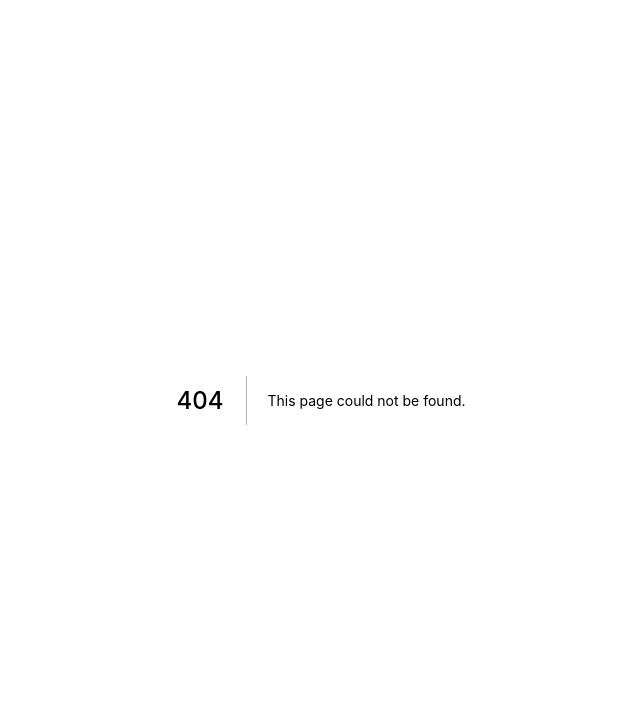
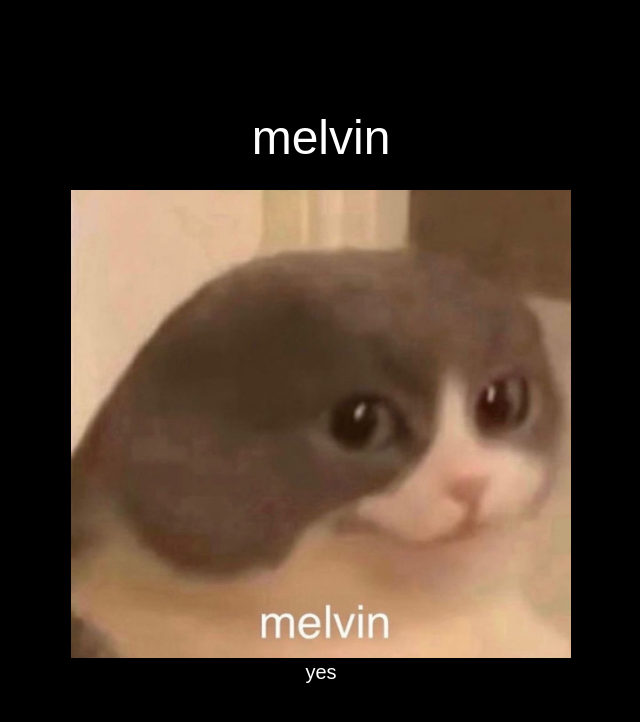
Before and after one commit to SushiWaUmai/SushiWaUmai.github.io, a Next.js app: page /melvin in a window 1280 px wide. Before the commit this address had no page. Shown: the top 722 px of the page, without its empty margins (319-959 px from the left). Built offline with nearby package versions, Linux system fonts and the light colour scheme; a web font is replaced by a local one.

Commit message:
feat: :sparkles: add melvin

```diff
--- /dev/null
+++ b/src/pages/melvin.tsx
@@ -0,0 +1,18 @@
+import React from "react";
+
+interface MelvinProps {}
+
+const Melvin: React.FC<MelvinProps> = () => {
+  return (
+    <div className="absolute top-0 left-0 right-0 bottom-0 bg-black flex justify-center align-middle items-center flex-col">
+      <h1 className="text-5xl text-white">melvin</h1>
+      <br />
+      <div>
+        <img width="500px" src="./melvin.jpeg" />
+      </div>
+      <p className="text-xl text-white">yes</p>
+    </div>
+  );
+};
+
+export default Melvin;
```
Also changed, not shown: public/melvin.jpeg (added), tsconfig.json (line endings or trailing spaces).
